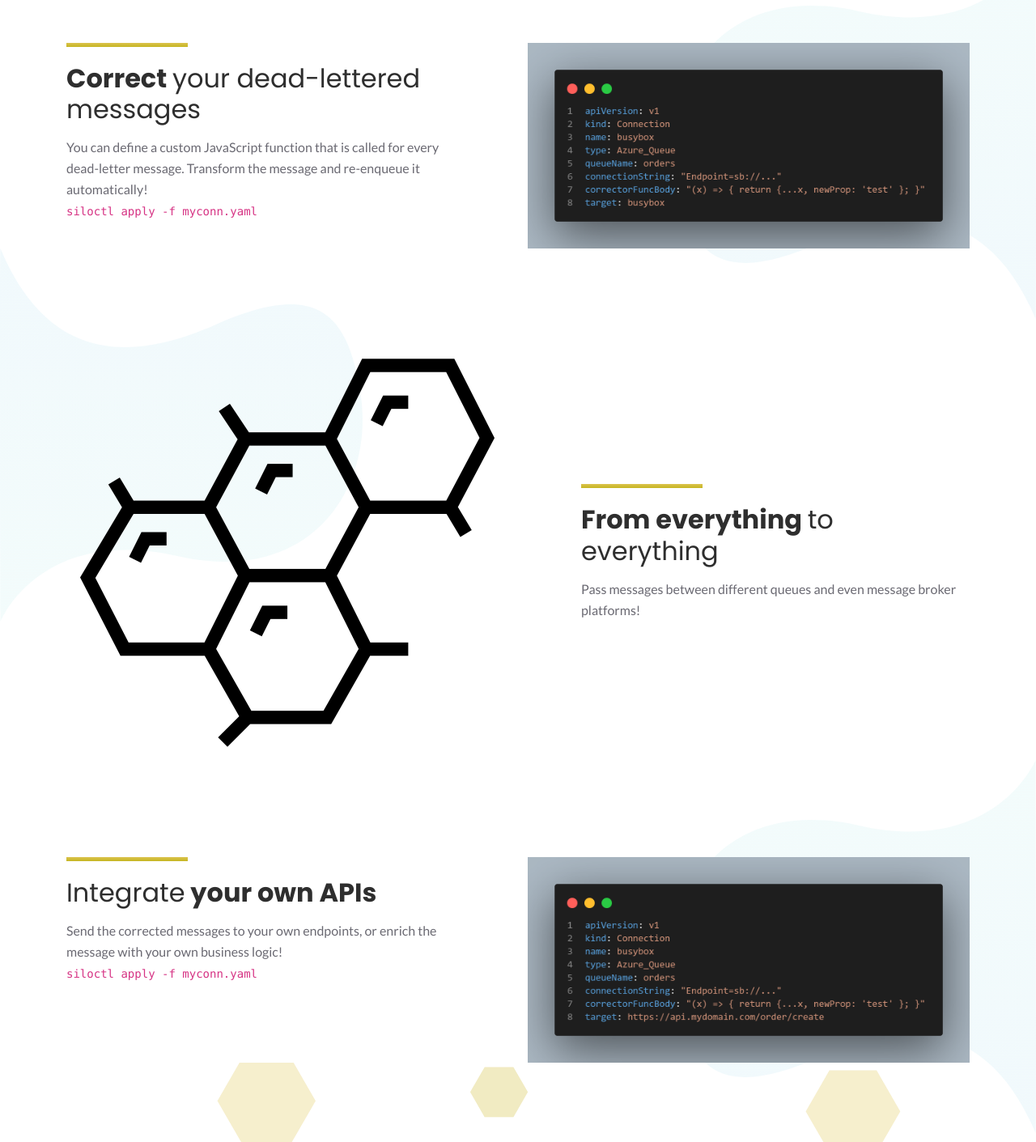
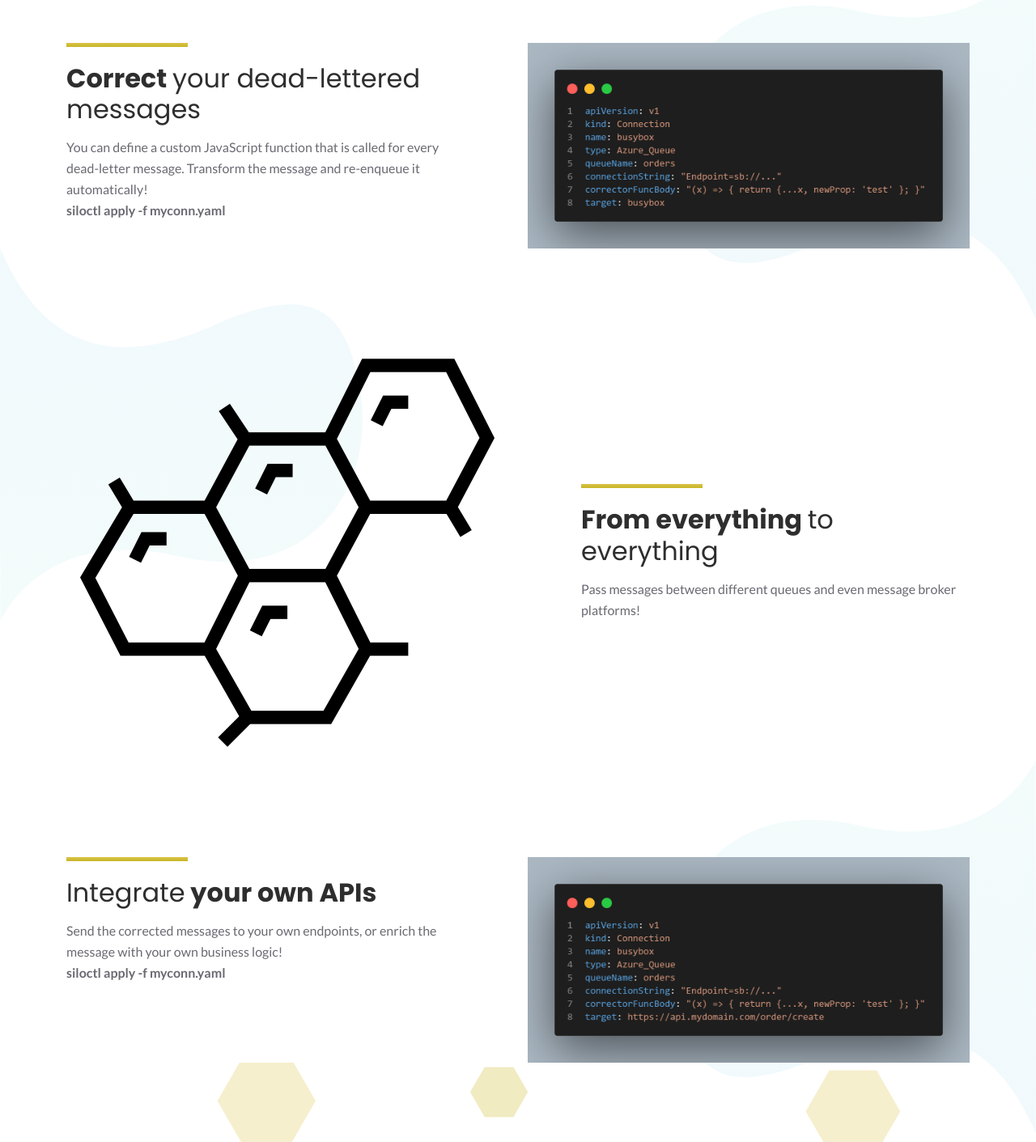
Before and after one commit to MessageSilo/Website, a plain HTML site: page index.html in a window 1280 px wide. Shown: the part 1786-3197 px from the top of the page at 81% size. Drawn offline with Linux system fonts and the light colour scheme.

Commit message:
remoce codeblocks

```diff
--- a/index.html
+++ b/index.html
@@ -265,7 +265,7 @@
                 message and re-enqueue it automatically!
               </p>
               <p>
-                <code>siloctl apply -f myconn.yaml</code>
+                <b>siloctl apply -f myconn.yaml</b>
               </p>
             </div>
             <!-- about content -->
@@ -338,7 +338,7 @@
                 Send the corrected messages to your own endpoints, or enrich the message with your own business logic!
               </p>
               <p>
-                <code>siloctl apply -f myconn.yaml</code>
+                <b>siloctl apply -f myconn.yaml</b>
               </p>
             </div>
             <!-- about content -->
```
